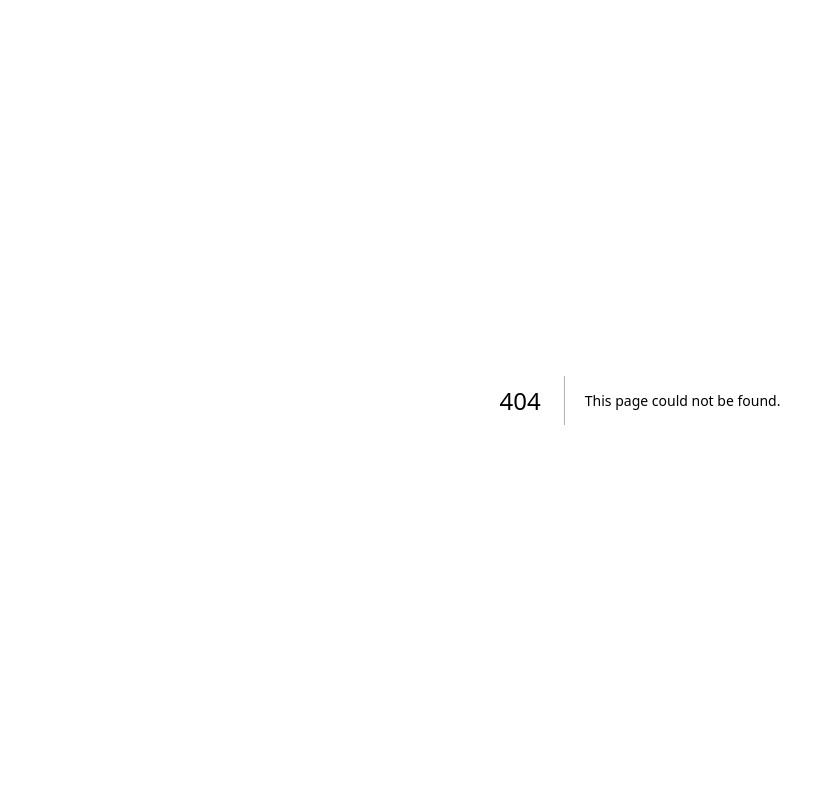
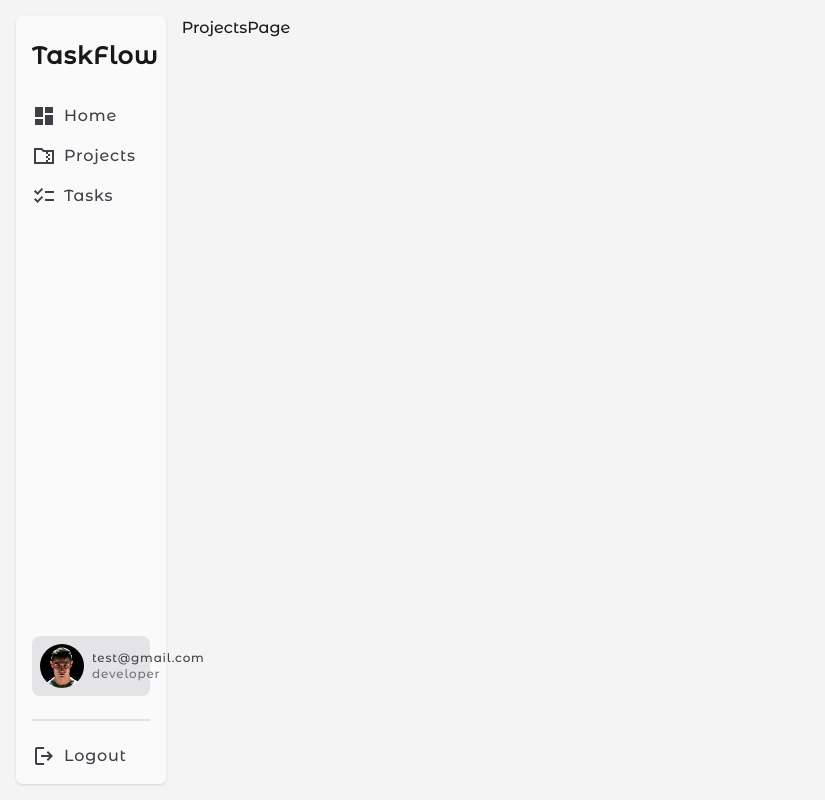
Before and after one commit to DCodeMaker07/task-edit-flow-frontend, a Next.js app: page /dashboard/projects in a window 1280 px wide. Before the commit this address had no page. Shown: the whole page, without its empty margins (0-825 px from the left). Built offline with nearby package versions, Linux system fonts and the light colour scheme.

Commit message:
Added dashboard-projects page initial view

```diff
--- /dev/null
+++ b/app/dashboard/projects/page.tsx
@@ -0,0 +1,7 @@
+import React from 'react'
+
+export default function ProjectsPage() {
+  return (
+    <div>ProjectsPage</div>
+  )
+}
```
